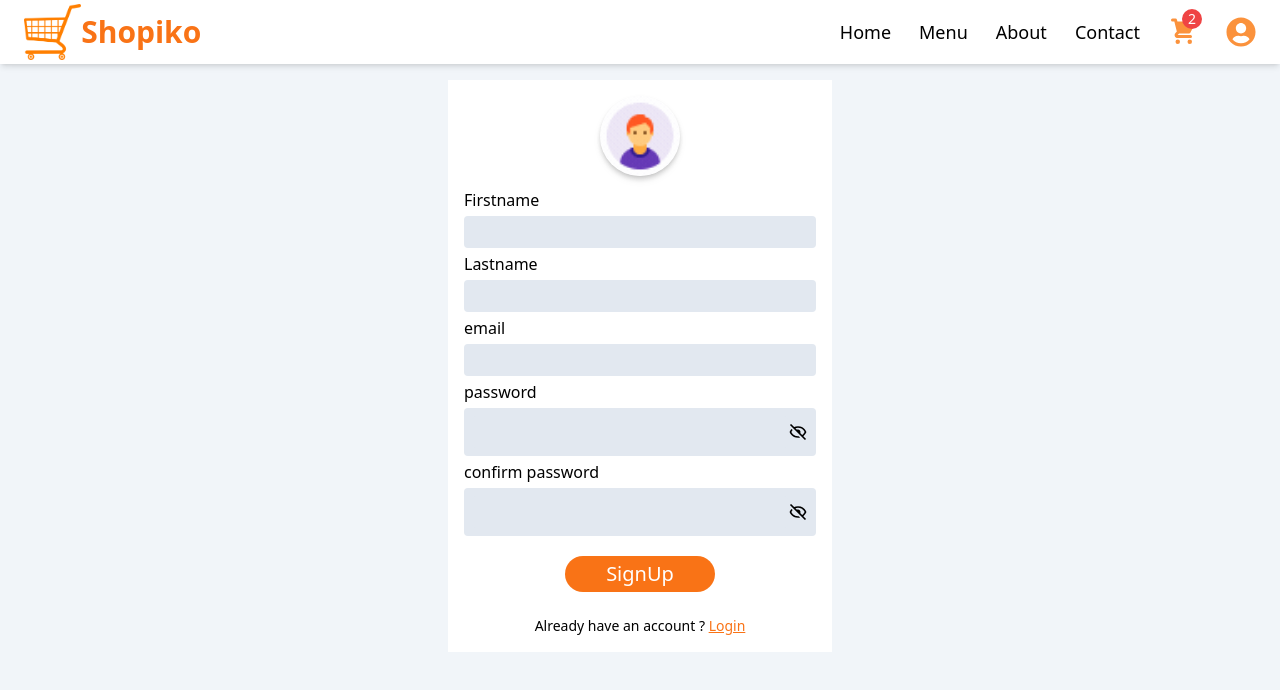
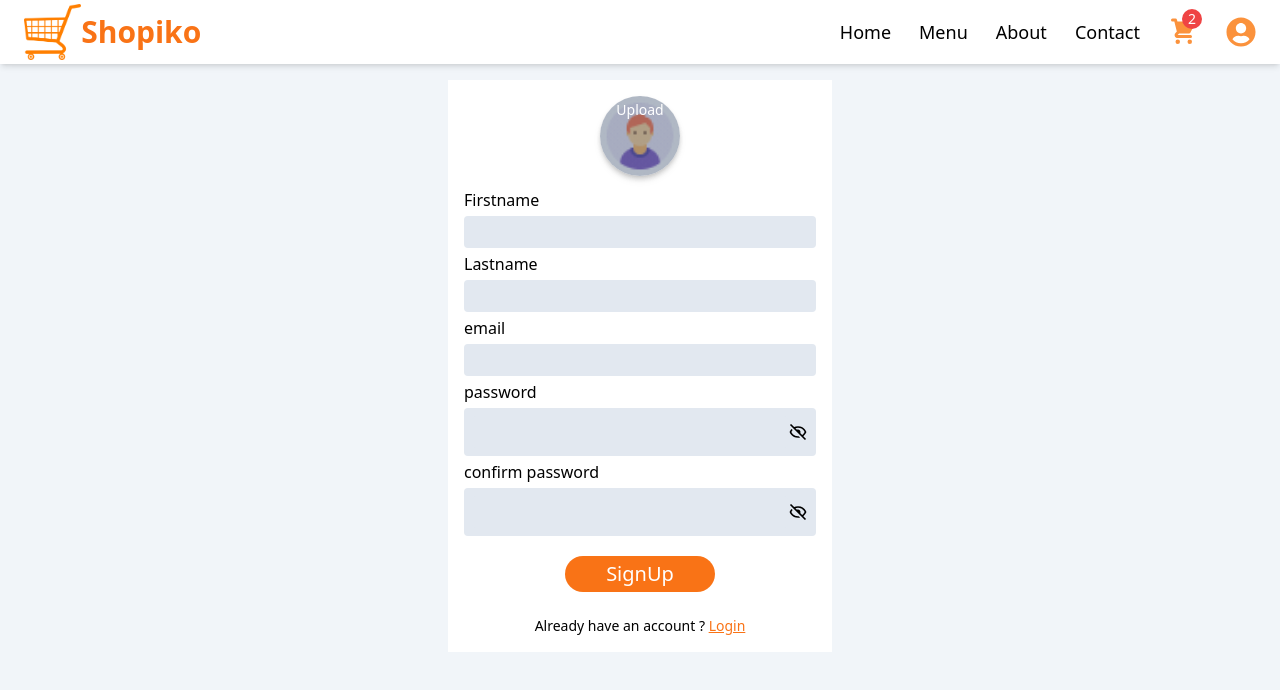
Before and after one commit to krishnadev7/ecom-app, a React (Vite) app in the folder frontend/: page /signup in a window 1280 px wide. Shown: the top 690 px of the page. Built offline with nearby package versions, Linux system fonts and the light colour scheme.

Commit message:
upload image on signup form is completed

```diff
--- a/frontend/src/pages/Signup.jsx
+++ b/frontend/src/pages/Signup.jsx
@@ -6,11 +6,13 @@ import toast, { Toaster } from 'react-hot-toast';
 
 import {useFormik} from 'formik'
 import * as Yup from 'yup';
+import convertToBase64 from '../utils/convertToBase64';
 
 const Signup = () => {
   const navigate = useNavigate();
   const [showPassword, setShowPassword] = useState(false);
   const [showConfirmPassword, setConfirmPassword] = useState(false);
+  const [uploadedImage,setUploadImage] = useState();
 
   const formik =  useFormik({
     initialValues: {
@@ -27,7 +29,8 @@ const Signup = () => {
       password: Yup.string().min(6, 'Password must be 6 characters long').required('password is required'),
       confirmPassword: Yup.string().oneOf([Yup.ref('password'),null], 'Passwords must match..!').required("Please confirm your password..!")
     }),
-    onSubmit: values => {
+    onSubmit: async values => {
+      values = await Object.assign(values, {profileImage: uploadedImage || ''})
       toast('Successfully Registered...!', {
         icon: '👍',
         style: { backgroundColor: 'green', color: 'white' },
@@ -51,13 +54,24 @@ const Signup = () => {
     setConfirmPassword(!showConfirmPassword);
   };
 
+  const onUpload = async(e) => {
+    const data = await convertToBase64(e.target.files[0])
+    setUploadImage(data);
+  }
+
   return (
     <div className='p-3 md:p-4'>
       <Toaster position='top-center' reverseOrder={false} />
       <div className='w-full max-w-sm bg-white m-auto flex flex-col items-center p-4'>
         {/* <h1 className='text-center text-2xl font-bold'>SignUp</h1> */}
-        <div className='w-20 overflow-hidden drop-shadow-md shadow-md rounded-full '>
-          <img src={signUp} alt='' className='w-full' />
+        <div className='w-20 h-20 overflow-hidden drop-shadow-md shadow-md rounded-full relative '>
+          <label htmlFor='profileImage' className='cursor-pointer'>
+            <img src={uploadedImage? uploadedImage : signUp} alt='' className='w-full ' />
+            <div className='absolute bottom-0 h-1/3 bg-slate-500 bg-opacity-50 w-full h-full text-center '>
+              <p className='text-sm p-1 text-white'>Upload</p>
+            </div>
+            <input type='file' id='profileImage' accept='image/*' className='hidden' onChange={onUpload}/>
+          </label>
         </div>
 
         <form
--- /dev/null
+++ b/frontend/src/utils/convertToBase64.js
@@ -0,0 +1,15 @@
+export default function convertToBase64(file){
+    return new Promise((resolve,reject) => {
+        const fileReader = new FileReader();
+
+        fileReader.readAsDataURL(file);
+
+        fileReader.onload = () => {
+            resolve(fileReader.result);
+        }
+
+        fileReader.onerror = (error) => {
+            reject(error);
+        }
+    })
+}
```
